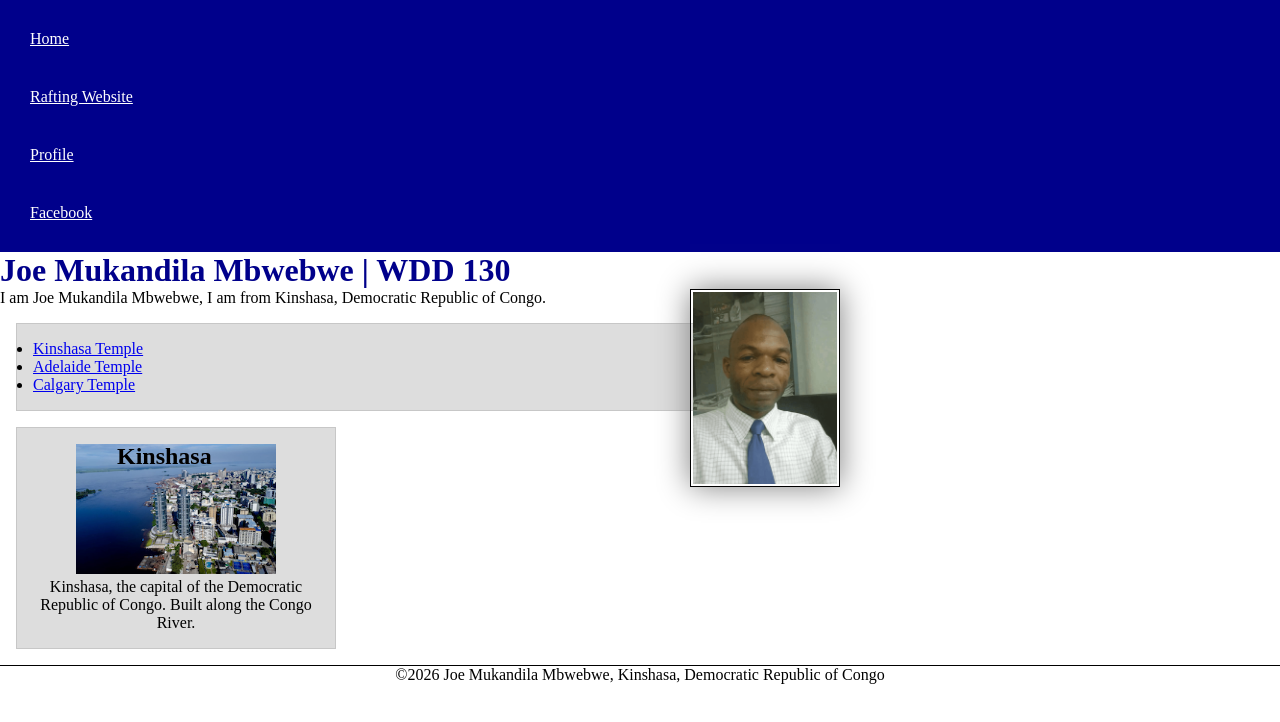
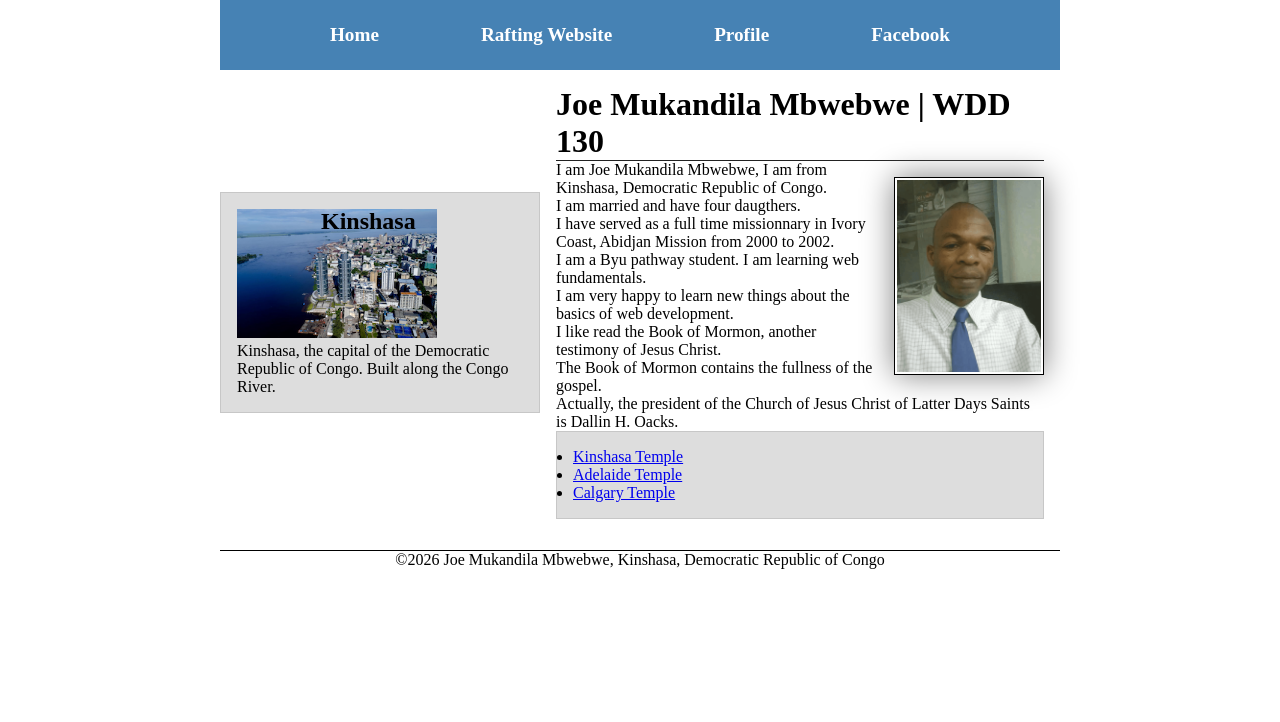
Before and after one commit to mukandilaj/wdd130, a plain HTML site: page index.html in a window 1280 px wide. Drawn offline with Linux system fonts and the light colour scheme.

Commit message:
add index html and style css

```diff
--- a/index.html
+++ b/index.html
@@ -10,17 +10,25 @@
 </head>
 <body>
     <header>
-        <nav>
+        <nav class="flex">
             <a href="#">Home</a>
             <a href="wwr/">Rafting Website</a>
             <a href="https://linkedin.com">Profile</a>
             <a href="https://facebook.com">Facebook</a>
         </nav>
     </header>
+    <div class="grid">
     <main>
         <h1>Joe Mukandila Mbwebwe | WDD 130</h1>
         <img src="images/profile.png" alt="Joe Mukandila Mbwebwe" width="200">
         <p>I am Joe Mukandila Mbwebwe, I am from Kinshasa, Democratic Republic of Congo.</p>
+        <p>I am married and have four daugthers.</p>
+        <p>I have served as a full time missionnary in Ivory Coast, Abidjan Mission from 2000 to 2002.</p>
+        <p>I am a Byu pathway student. I am learning web fundamentals.</p>
+        <p>I am very happy to learn new things about the basics of web development.</p>
+        <p>I like read the Book of Mormon, another testimony of Jesus Christ.</p>
+        <p>The Book of Mormon contains the fullness of the gospel.</p>
+        <p>Actually, the president of the Church of Jesus Christ of Latter Days Saints is Dallin H. Oacks.</p>
 <ul class="box">
     <li><a href="https://churchofjesuschrist.org/imgs/8cae06798bb811ec8827eeeeac1ee76df4b07c85/full/200%2C/0/default" target="_blank">Kinshasa Temple</a></li>
     <li><a href="https://www.churchofjesuschrist.org/imgs/ac55d0df60be2627d4e67f5aab5eece766f672c0/full/640%2C/0/default" target="_blank">Adelaide Temple</a></li>
@@ -33,6 +41,7 @@
         <img src="images/kinshasa.png" alt="Kinshasa, Democratic Republic of Congo">
         <p>Kinshasa, the capital of the Democratic Republic of Congo. Built along the Congo River.</p>
     </aside>
+    </div>
     <footer>
         <p>©2026 Joe Mukandila Mbwebwe, Kinshasa, Democratic Republic of Congo</p><!--Displayed in the footer-->
 
--- a/styles/styles.css
+++ b/styles/styles.css
@@ -13,18 +13,32 @@
     --text-align: center;
     --primary-border: 1px solid black;
 }
-
+header, .grid, footer {
+    max-width: 840px;
+    margin: 0 auto;
+}
 nav {
-    background-color: darkblue;
-    padding: 10px;
+    background-color: steelblue;
+    padding: 1rem;
+    display: flex;
+    justify-content: space-evenly;
+    align-items: center;
 }
 nav a {
-    color: white;
     display: block;
-    padding: 20px;
+    padding: 0.5rem;
+    text-decoration: none;
+    font-size: 1.2rem;
+    font-weight: 700;
+    color: #fff; /* shorthand for white and #ffffff */
+}
+main {
+    max-width: 640px;
+    grid-column: 2/3;
+    margin: 1rem;
 }
 h1 {
-    color: darkblue;
+    border-bottom: 1px solid #222;
 }
 main img {
     width: 150px;
@@ -33,7 +47,7 @@ main img {
     padding: 2px;
     box-shadow: 0 0 30px gray;
     float: right;
-    margin: 0 0 1rem 1rem;
+    margin: 1rem 0 1rem 1rem;
 }
 p {
     padding: 0px;
@@ -45,8 +59,9 @@ main {
 
 aside {
     width: 20rem;
-    text-align: center;
     position: relative;
+    grid-column: 1/2;
+    grid-row: 1/2;
 }
 
 aside img {
@@ -67,9 +82,13 @@ footer {
 
 /* Class Selector */
 .box {
-    margin: 1rem;
+
     border: 1px solid rgb(0 0 0 / 10%);
     padding: 1rem;
     background-color: #ddd;
     color: #000;
 }
+.grid {
+    display: grid;
+    align-items: center;
+}
--- a/week04/styles/flexbox.css
+++ b/week04/styles/flexbox.css
@@ -8,6 +8,9 @@ body {
     background-color: lightyellow;
     display: flex;
     flex-wrap: wrap;
+    flex-direction: column;
+    justify-content: space-around;
+    align-items: stretch;
 }
 
 .flex-item {
--- a/week04/styles/layout-exercises.css
+++ b/week04/styles/layout-exercises.css
@@ -23,17 +23,25 @@ div {
 
 .flex {
     background-color: #aba;
+    display: flex;
+    justify-content: center;
+    align-items: center;
     /* write declarations here */
 
 }
 
 .grid {
     background-color: #abb;
+    display: grid;
+    place-items: center;
     /* enter declarations here */
 
 }
 
 .container2 {
+    display: flex;
+    flex-wrap: wrap;
+    justify-content: space-around;
     /* write declarations here */
 
 }
@@ -44,11 +52,15 @@ div {
 }
 
 .container3 {
+    display: grid;
+    grid-template-columns: 1fr 1fr 1fr;
     /* write declarations here */
 
 }
 
 .columns-3 {
+    display: grid;
+    grid-column: 1/4;
     /* write declaration here */
 
 }
```
